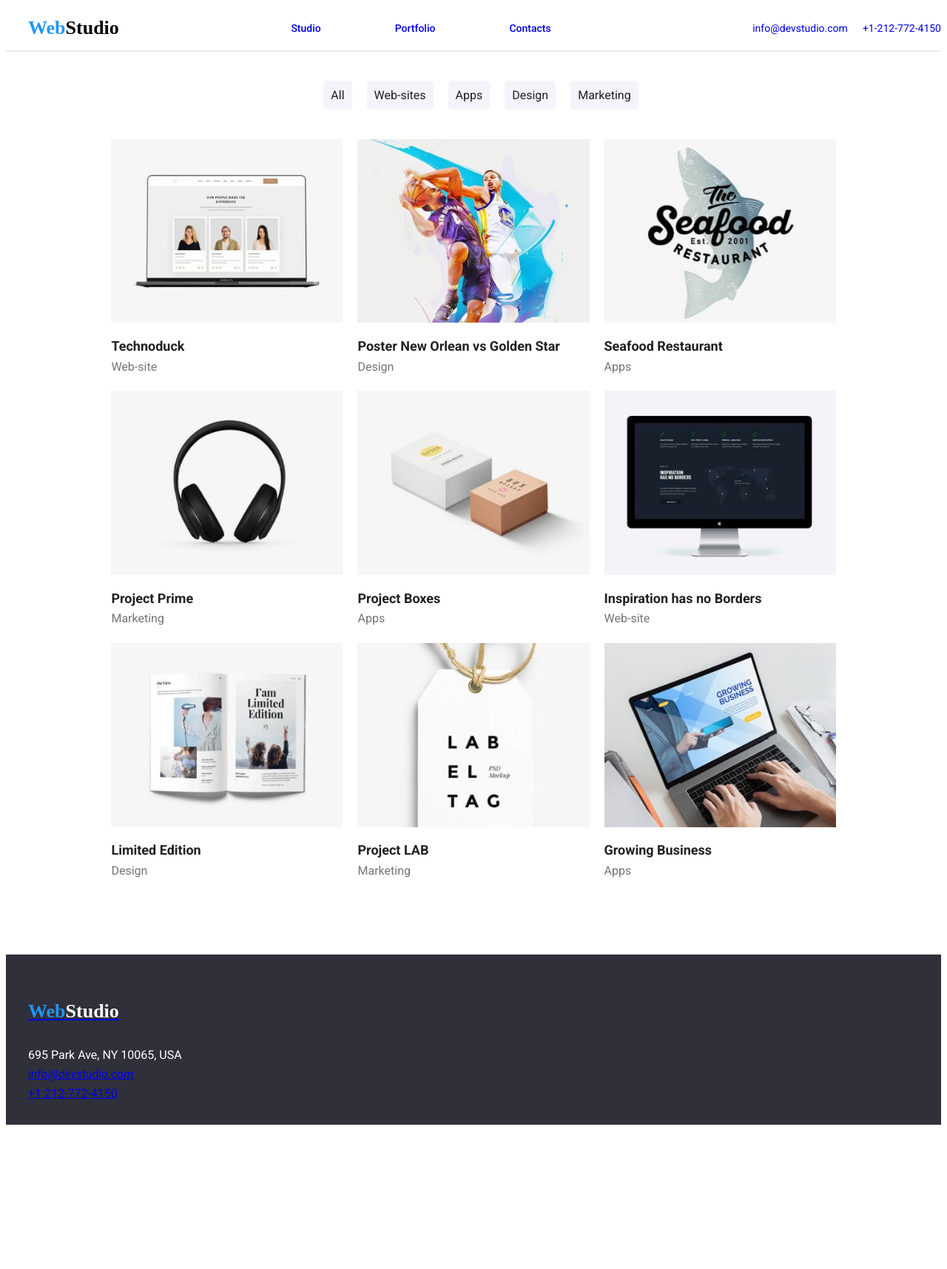
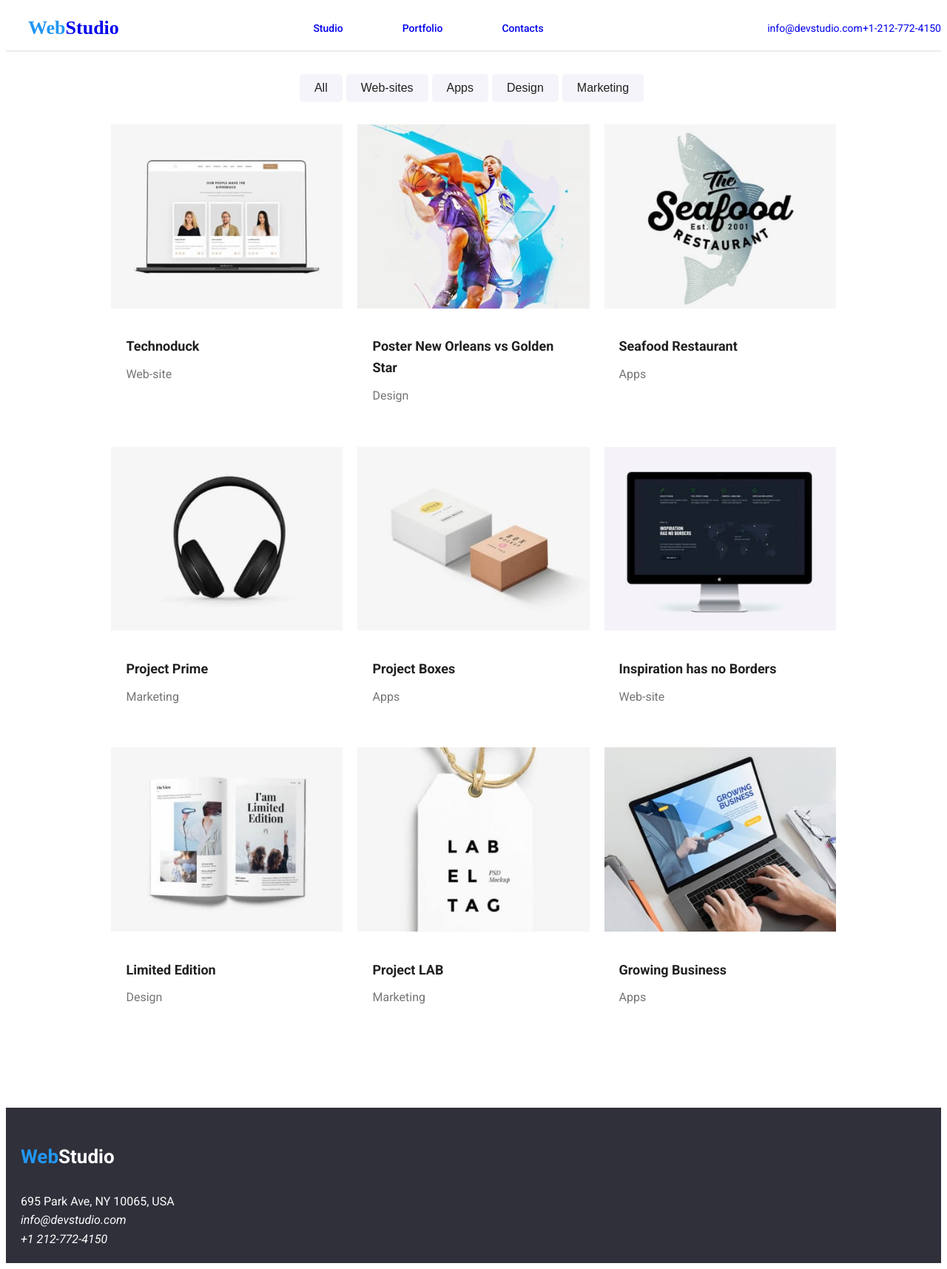
Before and after one commit to Teyo06/goit-markup-hw-02, a plain HTML site: page portfolio.html in a window 1280 px wide. Shown: the whole page at 74% size. Before the commit the page ends 1528 px from the top, so only its background shows below. Drawn offline with Linux system fonts and the light colour scheme.

Commit message:
2nd save

```diff
--- a/css/styles.css
+++ b/css/styles.css
@@ -1,7 +1,8 @@
 /* My site */
 /*index.html*/
+
 .body{
-   font-family: 'Roboto';
+   font-family: 'Roboto', 'Noto Sans', sans-serif;
    color: #212121;
 }
 
@@ -19,22 +20,12 @@
    color: #ffffff;
    background-color: #2196F3;
    padding: 10px 20px;
-      font-size: 16px;
-      background-color: #2196f3;
-      color: white;
-      border: none;
-      border-radius: 5px;
-      cursor: pointer;
-}
-button{
-   padding: 10px 20px;
    font-size: 16px;
-   background-color: #2196f3;
-   color: #ffffff;
    border: none;
    border-radius: 5px;
+   cursor: pointer;
+}
 
-}
 .container{
    display: flex;
    justify-content:space-evenly;
@@ -91,12 +82,12 @@ body {
 .header a {
    text-decoration: none;
 }
-.header-list-item{
+.header-item{
    color: #212121;
    padding-left: 20px;
 
 }
-.header-list-item:hover{
+.header-item:hover{
    text-decoration: underline;
    color: #2196F3;
 
@@ -105,6 +96,7 @@ body {
    font-family: 'Raleway';
    font-size: 26px;
    font-weight: bold;
+   text-decoration: none;
 }
 .logo:hover{
    text-decoration: underline;
@@ -113,9 +105,7 @@ body {
 .logo-color{
    color: #2196F3;
 }
-.logo-color2{
-   color: #000000;
-}
+
 
 /* Header styles */
 
@@ -158,59 +148,6 @@ ul {
    display: flex;
 }
 
-section ul li {
-   margin-right: 20px;
-   color: #f5f4fa;
-}
-
-section ul li a {
-   text-decoration: none;
-   padding: 10px;
-   border-radius: 5px;
-   font-weight: 400;
-}
-
-section ul li a:hover {
-   background-color: #2196F3;
-   color: #f5f4fa;
-}
-
-/* Portfolio section styles */
-#portfolio-section {
-   display: flex;
-   justify-content: space-around;
-   padding: 20px;
-}
-
-#portfolio-section section {
-   width: calc(33.33% - 40px);
-   margin-bottom: 20px;
-}
-
-#portfolio-section div {
-   background-color: #fff;
-   padding: 20px;
-   text-align: center;
-   margin-bottom: 30px;
-}
-
-#portfolio-section img {
-   max-width: 100%;
-   border-radius: 10px;
-}
-
-#portfolio-section h4 {
-   margin-top: 10px;
-   font-size: 18px;
-   font-weight:bold ;
-}
-
-#portfolio-section p {
-   margin-top: 5px;
-   color:#757575;
-   font-size: 16px;
-}
-
 /* Styles for the main section */
 
 main {
@@ -218,20 +155,26 @@ main {
    padding-bottom: 100px;
 
 }
-.button-list {
+.buttons {
    display: flex;
    padding-bottom: 30px;
    padding-top: 10px;
    justify-content: center;
    align-items: center;
-   margin:  auto;
+
 }
-.button-list div ul li a:hover{
-   text-decoration: #2196F3;
-}
-.button-list ul li a {
+.button{
    background-color: #F5F4FA;
    color: #212121;
+   padding: 10px 20px;
+   border: 10px;
+   font-size: 16px;
+   margin-right: 5px;
+   border-radius:5px;
+}
+button:hover{
+   background-color:#2196F3;
+   color: #ffffff;
 }
 
 /* Styles grid items */
@@ -244,43 +187,63 @@ main {
    margin: auto;
 }
 .product:hover{
-   border:2px solid #2196F3;
+   border:2px solid var(#2196F3);
 }
 
 .product {
    text-align: left;
+
 }
 
 .product img {
    max-width: 100%;
    height: auto;
    margin-bottom: 10px;
+
 }
 
 .product h4 {
    margin: 0;
    font-size: 18px;
    color: #212121;
+   padding: 20px;
 }
 
 .product p {
-   margin: 0;
+   margin-top: -30px;
    color: #757575;
+   padding: 20px;
 }
 
 
 /* Footer Section */
+.footer a {
+   text-decoration: none;
+   color: #ffffff;
+}
 
-footer{
+.footer{
    background-color: #2F303A;
-   padding: 30px;
+   padding: 20px;
+   color: #ffffff;
+
 }
-.footer-info{
+.blue{
+   color: #2196F3;
+}
+
+.footer-title{
+   font-size: 26px;
+
+}
+.footer div ul{
    padding: 0;
    margin: 0;
    display: list-item;
-   color: #ffffff;
 }
-.logo-color3{
-   color: #ffffff;
+.footer-title:hover,
+.footer-item:hover,
+.footer-link:hover {
+   text-decoration: underline;
+   color: #2196F3;
 }
--- a/index.html
+++ b/index.html
@@ -11,23 +11,27 @@
     <link
         href="https://fonts.googleapis.com/css2?family=Roboto:ital,wght@0,100;0,300;0,400;0,500;0,700;0,900;1,100;1,300;1,400;1,500;1,700;1,900&display=swap"
         rel="stylesheet">
+        <link rel="preconnect" href="https://fonts.googleapis.com">
+        <link rel="preconnect" href="https://fonts.gstatic.com" crossorigin>
+        <link href="https://fonts.googleapis.com/css2?family=Noto+Sans:ital,wght@0,100..900;1,100..900&display=swap"
+            rel="stylesheet">
 </head>
 
 <body>
 
     <!--Header section-->
     <header class="header">
-        <h1 class="logo"><a href="#"><span class="logo-color">Web</span><span class="logo-color2">Studio</span></a></h1>
+        <h1 class="logo"><a href="#"><span class="logo-color">Web</span>Studio</a></h1>
         <nav>
             <ul class="header-list">
-                <li class="header-list-item"><a href="index.html">Studio</a></li>
-                <li class="header-list-item"><a href="portfolio.html">Portfolio</a></li>
-                <li class="header-list-item"><a href="#">Contacts</a></li>
+                <li class="header-item"><a href="index.html">Studio</a></li>
+                <li class="header-item"><a href="portfolio.html">Portfolio</a></li>
+                <li class="header-item"><a href="#">Contacts</a></li>
             </ul>
         </nav>
         <ul class="header-list">
-            <li class="header-list-item"><a href="#">info@devstudio.com</a></li>
-            <li class="header-list-item"><a href="#">+1-212-772-4150</a></li>
+            <li class="header-item"><a href="#">info@devstudio.com</a></li>
+            <li class="header-item"><a href="#">+1-212-772-4150</a></li>
         </ul>
     </header>
     <!--main part starts here-->
@@ -96,15 +100,16 @@
     </main>
     <!--footer section-->
     <footer class="footer">
-        <h3 class="logo"><a href="#" class="no-underline"><span class="logo-color">Web</span><span class="logo-color3">Studio</span></a></h3>
+        <h3 class="footer-title"><a href="#"><span class="blue">Web</span>Studio</a></h3>
         <div>
-            <ul class="footer-info">
-                <li>695 Park Ave, NY 10065, USA</li>
-                <li>
+            <ul class="footer-list">
+                <li class="footer-item">695 Park Ave, NY 10065, USA</li>
+
                     <address>
+                <li class="footer-item">
                         <a href="mailto:info@devstudio.com">info@devstudio.com</a>
                 </li>
-                <li>
+                <li class="footer-item">
                     <a href="tel:+1 212-772-4150">+1 212-772-4150</a>
                 </li>
                 </address>
@@ -113,5 +118,4 @@
 
     </footer>
 </body>
-
 </html>
--- a/portfolio.html
+++ b/portfolio.html
@@ -32,24 +32,12 @@
     <!--main part section-->
     <main>
         <section>
-            <div class="button-list">
-                <ul>
-                    <li>
-                        <a href="#">All</a>
-                    </li>
-                    <li>
-                        <a href="#">Web-sites</a>
-                    </li>
-                    <li>
-                        <a href="#">Apps</a>
-                    </li>
-                    <li>
-                        <a href="#">Design</a>
-                    </li>
-                    <li>
-                        <a href="#">Marketing</a>
-                    </li>
-                </ul>
+            <div class="buttons">
+                <button type="button" class="button">All</button>
+                <button type="button" class="button">Web-sites</button>
+                <button type="button" class="button">Apps</button>
+                <button type="button" class="button">Design</button>
+                <button type="button" class="button">Marketing</button>
             </div>
         </section>
         <section class="product-grid">
@@ -60,7 +48,7 @@
             </div>
             <div class="product">
                 <img src="./images/poster.jpg" width="370" alt="poster">
-                <h4>Poster New Orlean vs Golden Star</h4>
+                <h4>Poster New Orleans vs Golden Star</h4>
                 <p>Design</p>
             </div>
             <div class="product">
@@ -103,18 +91,17 @@
     </main>
     <!--footer section-->
     <footer class="footer">
-        <h3 class="logo"><a href="#"><span class="logo-color">Web</span><span
-                    class="logo-color3">Studio</span></a></h3>
+        <h3 class="footer-title"><a href="#"><span class="blue">Web</span>Studio</a></h3>
         <div>
-            <ul class="footer-info">
-                <li>695 Park Ave, NY 10065, USA</li>
-                <li>
+            <ul class="footer-list">
+                <li class="footer-item">695 Park Ave, NY 10065, USA</li>
                     <address>
+                    <li class="footer-item">
                         <a href="mailto:info@devstudio.com">info@devstudio.com</a>
-                </li>
-                <li>
-                    <a href="tel:+1 212-772-4150">+1 212-772-4150</a>
-                </li>
+                    </li>
+                    <li class="footer-item">
+                        <a href="tel:+1 212-772-4150">+1 212-772-4150</a>
+                    </li>
                 </address>
             </ul>
         </div>
```
